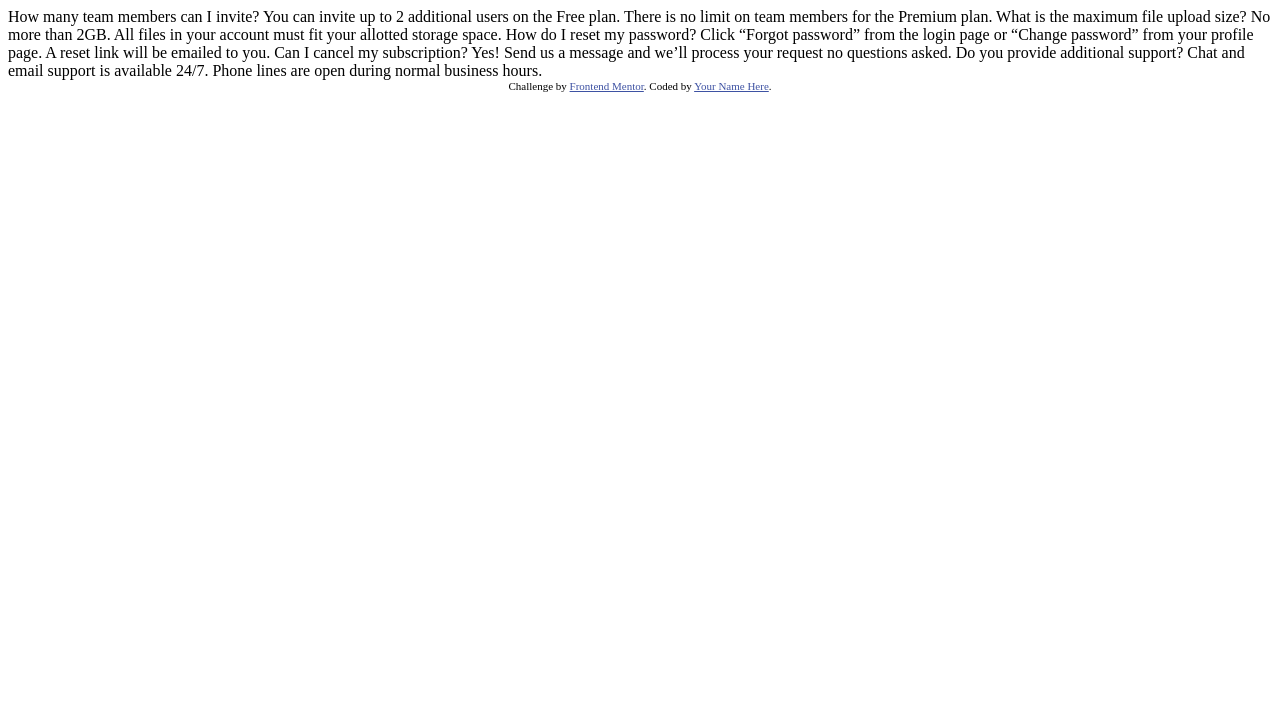
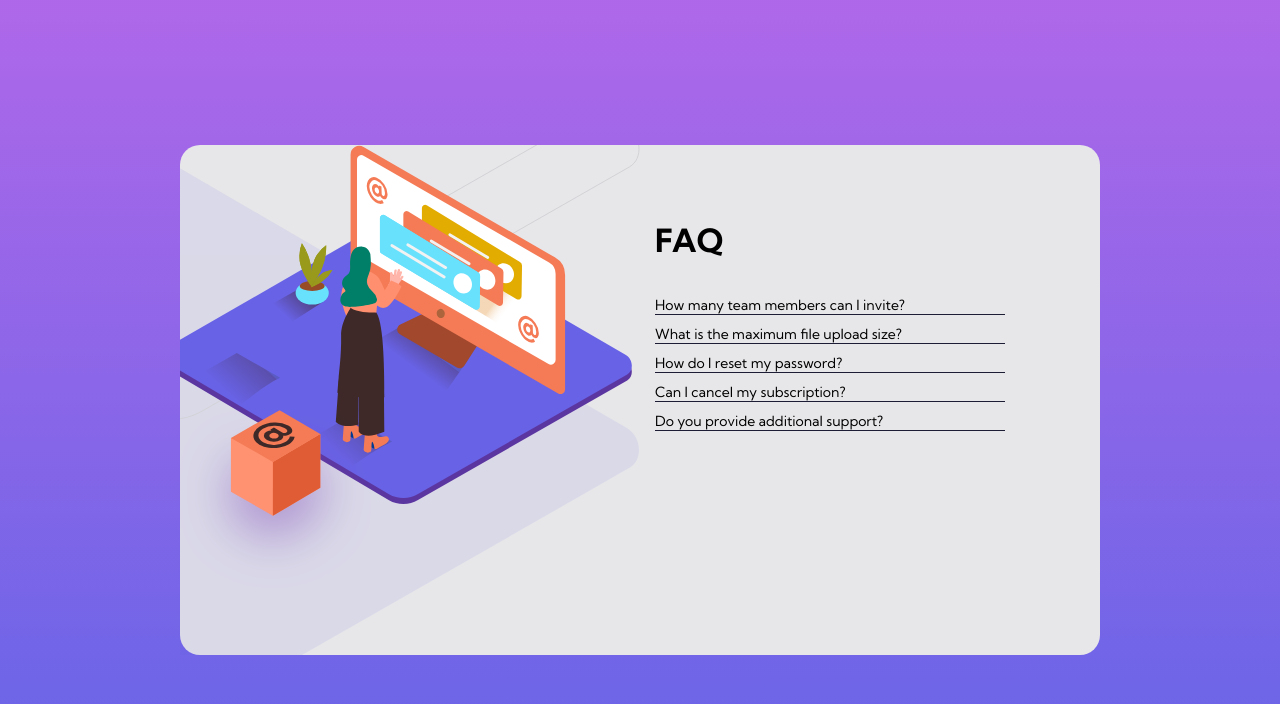
Before and after one commit to javiermontcerda/challenges-frontmentor, a plain HTML site: page 05-faq-accordion-card-main/index.html in a window 1280 px wide. Drawn offline with Linux system fonts and the light colour scheme.

Commit message:
inicio challenge 05 frontend mentor

```diff
--- /dev/null
+++ b/05-faq-accordion-card-main/css/style.css
@@ -0,0 +1,105 @@
+@import url("https://fonts.googleapis.com/css2?family=Kumbh+Sans:wght@400;700&display=swap");
+
+:root {
+    --primary: hsl(14, 88%, 65%);
+    --secondary: hsl(238, 29%, 16%);
+    --violet: hsl(273, 75%, 66%);
+    --blue: hsl(240, 73%, 65%);
+    --light: hsl(240, 5%, 91%);
+    --font: "Kumbh Sans", sans-serif;
+}
+
+*,
+*:before,
+*:after {
+    margin: 0;
+    padding: 0;
+    box-sizing: border-box;
+}
+
+body {
+    width: 100%;
+    height: 100vh;
+    font-family: var(--font);
+    font-size: 14px;
+    background: linear-gradient(hsl(273, 75%, 66%), hsl(240, 73%, 65%));
+}
+.main-container {
+    height: 100vh;
+    display: flex;
+    justify-content: center;
+    align-items: center;
+}
+
+li {
+    list-style: none;
+}
+.card {
+    margin: auto;
+    min-width: 920px;
+    min-height: 510px;
+    max-height: 510px;
+    border-radius: 20px;
+    background-color: var(--light);
+
+    display: flex;
+    justify-content: space-between;
+    align-items: stretch;
+}
+.card__content-hero {
+    background-repeat: no-repeat;
+    background-image: url(../images/bg-pattern-desktop.svg);
+    background-position: 100% 85%;
+    overflow: hidden;
+}
+.card__illustration {
+    position: relative;
+    left: -20px;
+}
+.card__box {
+    position: relative;
+    top: -100px;
+}
+.card__title {
+    padding-top: 75px;
+    padding-bottom: 36px;
+    font-size: 32px;
+    font-weight: bold;
+}
+.card__content-hero {
+    width: 460px;
+}
+.card__faq {
+    width: 460px;
+    min-height: 100%;
+
+    padding: 0px 95px 0px 15px;
+    margin-top: 0px;
+}
+
+.card__item {
+    border-bottom: 1px solid var(--secondary);
+    margin: 0px 0px 10px 0px;
+}
+.card__question {
+    cursor: pointer;
+}
+.card__question:hover {
+    color: var(--primary);
+}
+
+.card__answer {
+    margin-top: 7px;
+    margin-bottom: 16px;
+
+    cursor: none;
+    display: none;
+}
+
+input[type="radio"]:checked ~ .card__question .card__answer {
+    display: block;
+}
+
+input[type="radio"] {
+    display: none;
+}
--- a/05-faq-accordion-card-main/index.html
+++ b/05-faq-accordion-card-main/index.html
@@ -2,39 +2,81 @@
 <html lang="en">
 <head>
   <meta charset="UTF-8">
-  <meta name="viewport" content="width=device-width, initial-scale=1.0"> <!-- displays site properly based on user's device -->
-
-  <link rel="icon" type="image/png" sizes="32x32" href="./images/favicon-32x32.png">
-
-  <title>Frontend Mentor | FAQ Accordion Card</title>
-
-  <!-- Feel free to remove these styles or customise in your own stylesheet 👍 -->
-  <style>
-    .attribution { font-size: 11px; text-align: center; }
-    .attribution a { color: hsl(228, 45%, 44%); }
-  </style>
+  <meta http-equiv="X-UA-Compatible" content="IE=edge">
+  <meta name="viewport" content="width=device-width, initial-scale=1.0">
+  <link rel="stylesheet" href="./css/style.css">
+  <title>05 Faq accordion card - Frontend Mentor</title>
 </head>
 <body>
+  <main class="main-container">
+
+    <section class="card">
+
+      <div class="card__content-hero">
+				<img class="card__illustration" src="./images/illustration-woman-online-desktop.svg" alt="">
+				<img class="card__box" src="./images/illustration-box-desktop.svg" alt="">
+      </div>
+
+      <div class="card__faq">
+        <div class="card__title">FAQ</div>
+        <ul>
+
+          <li class="card__item">
+						<input type="radio" name="question" id="q1" />
+            <label for="q1" class="card__question">
 							How many team members can I invite?
-  You can invite up to 2 additional users on the Free plan. There is no limit on
-  team members for the Premium plan.
 
+							<p class="card__answer">You can invite up to 2 additional users on the Free plan. There is no limit on team members for the Premium plan</p>
+						</label>
+          </li>
+
+          <li class="card__item">
+            <input type="radio" name="question" id="q2"/>
+						<label for="q2" class="card__question">
 								What is the maximum file upload size?
-  No more than 2GB. All files in your account must fit your allotted storage space.
 
+								<p class="card__answer">No more than 2GB. All files in your account must fit your allotted storage space.</p>
+						</label>
+          </li>
+
+					<li class="card__item">
+
+						<input type="radio" name="question" id="q3" />
+						<label for="q3" class="card__question">
 							How do I reset my password?
-  Click “Forgot password” from the login page or “Change password” from your profile page.
-  A reset link will be emailed to you.
 
+							<p class="card__answer">Click “Forgot password” from the login page or “Change password” from your profile page. A reset link will be emailed to you.</p>
+
+						</label>
+					</li>
+
+					<li class="card__item">
+						<input type="radio" name="question" id="q4" />
+						<label for="q4" class="card__question">
 						Can I cancel my subscription?
-  Yes! Send us a message and we’ll process your request no questions asked.
 
+            	<p class="card__answer">Yes! Send us a message and we’ll process your request no questions asked.</p>
+
+						</label>
+					</li>
+
+					<li class="card__item">
+						<input type="radio" name="question" id="q5" />
+						<label for="q5" class="card__question">
 						Do you provide additional support?
-  Chat and email support is available 24/7. Phone lines are open during normal business hours.
 
-  <div class="attribution">
-    Challenge by <a href="https://www.frontendmentor.io?ref=challenge" target="_blank">Frontend Mentor</a>.
-    Coded by <a href="#">Your Name Here</a>.
+            	<p class="card__answer">Chat and email support is available 24/7. Phone lines are open during normal business hours.</p>
+
+						</label>
+					</li>
+
+        </ul>
+
         </div>
+      </div>
+
+    </section>
+
+  </main>
 </body>
 </html>
```
Lines whose indentation alone changed are shown as unchanged.
